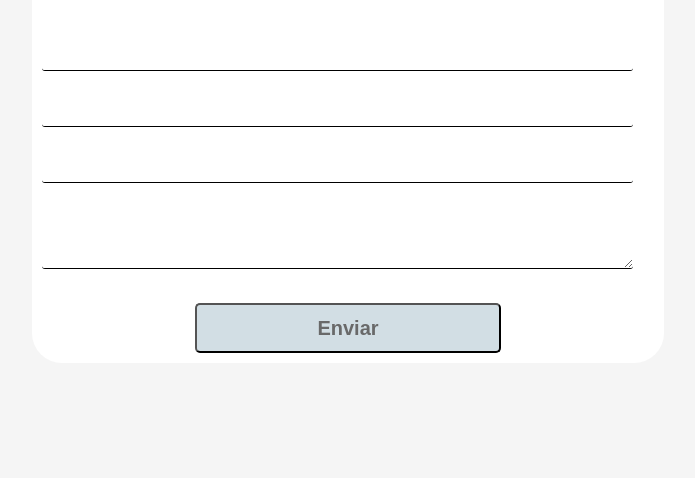
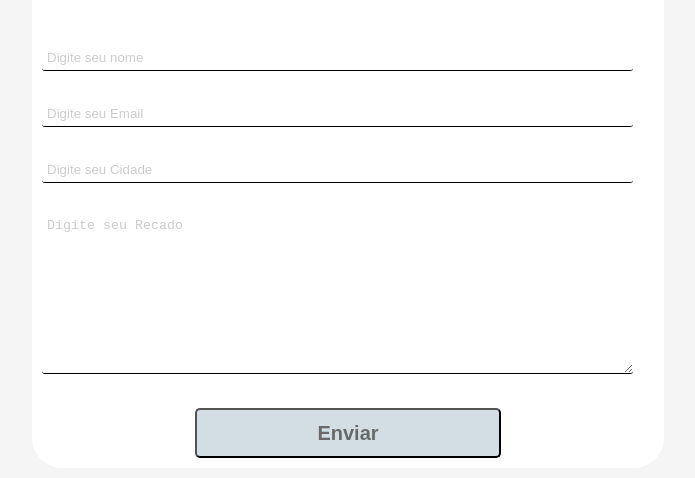
Before and after one commit to EduardoFilip/pagina_estudo, a plain HTML site: page index.html in a window 1280 px wide. Shown: the part 325-803 px from the top of the page, without its empty margins (292-987 px from the left). Drawn offline with Linux system fonts and the light colour scheme.

Commit message:
Ajuste chamada Jquery

```diff
--- a/index.html
+++ b/index.html
@@ -3,8 +3,8 @@
 <head>
     <meta charset="utf-8">
     <title>Estudo</title>
+    <script type="text/javascript" src="./js/jquery.js"></script>
     <script type="text/javascript" src="./js/main.js"></script>
-    <script type="text/javascript" src="./js/jquery.js"></script>
     <link rel="stylesheet" type="text/css" href="./style.css" />
 </head>
 <body>
@@ -26,7 +26,7 @@
             <input type="text" class="place" title="Digite seu Cidade">
         </label>
         <label>
-            <textarea rows="3" class="place" title="Digite seu Recado"></textarea>
+            <textarea rows="3" class="place msg-text" title="Digite seu Recado"></textarea>
         </label>
         <label class="botao">
          <button class="btn-enviar">Enviar</button>
--- a/style.css
+++ b/style.css
@@ -80,5 +80,10 @@ button{
     font-size: 20px;
     font-weight: 700;
     color: dimgrey;
+}
+
+.msg-text {
+    height: 150px;
+}
 
 /* ********* */
```
Also changed, not shown: js/main.js (+3 -12 lines).
